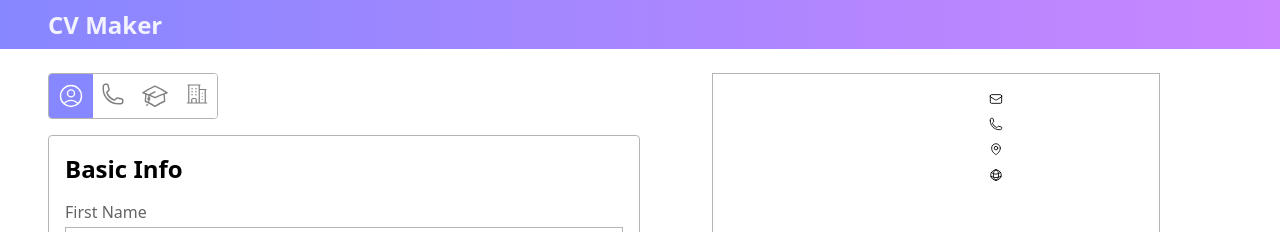
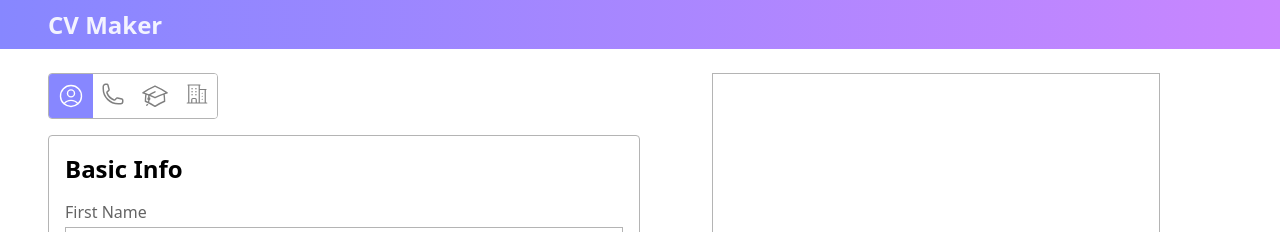
Before and after one commit to NotRelix/cv-maker, a React (Vite) app: page / in a window 1280 px wide. Shown: the top 232 px of the page. Built offline with nearby package versions, Linux system fonts and the light colour scheme.

Commit message:
fix: display filled contact info only

```diff
--- a/src/components/ContactInfo.jsx
+++ b/src/components/ContactInfo.jsx
@@ -1,33 +1,53 @@
 import '../styles/ContactInfo.css';
 
 const ContactInfo = ({ userInfo }) => {
+  const contacts = [
+    {
+      id: 0,
+      name: "email",
+      svg: <svg xmlns="http://www.w3.org/2000/svg" fill="none" viewBox="0 0 24 24" strokeWidth={1.5} stroke="currentColor" className="size-6">
+              <path strokeLinecap="round" strokeLinejoin="round" d="M21.75 6.75v10.5a2.25 2.25 0 0 1-2.25 2.25h-15a2.25 2.25 0 0 1-2.25-2.25V6.75m19.5 0A2.25 2.25 0 0 0 19.5 4.5h-15a2.25 2.25 0 0 0-2.25 2.25m19.5 0v.243a2.25 2.25 0 0 1-1.07 1.916l-7.5 4.615a2.25 2.25 0 0 1-2.36 0L3.32 8.91a2.25 2.25 0 0 1-1.07-1.916V6.75" />
+            </svg>,
+      value: <p className='contact-info__email'>{userInfo.email}</p>,
+    },
+    {
+      id: 1,
+      name: "phoneNumber",
+      svg: <svg xmlns="http://www.w3.org/2000/svg" fill="none" viewBox="0 0 24 24" strokeWidth={1.5} stroke="currentColor" className="size-6">
+              <path strokeLinecap="round" strokeLinejoin="round" d="M2.25 6.75c0 8.284 6.716 15 15 15h2.25a2.25 2.25 0 0 0 2.25-2.25v-1.372c0-.516-.351-.966-.852-1.091l-4.423-1.106c-.44-.11-.902.055-1.173.417l-.97 1.293c-.282.376-.769.542-1.21.38a12.035 12.035 0 0 1-7.143-7.143c-.162-.441.004-.928.38-1.21l1.293-.97c.363-.271.527-.734.417-1.173L6.963 3.102a1.125 1.125 0 0 0-1.091-.852H4.5A2.25 2.25 0 0 0 2.25 4.5v2.25Z" />
+            </svg>,
+      value: <p className='contact-info__phone-number'>{userInfo.phoneNumber}</p>,
+    },
+    {
+      id: 2,
+      name: "location",
+      svg: <svg xmlns="http://www.w3.org/2000/svg" fill="none" viewBox="0 0 24 24" strokeWidth={1.5} stroke="currentColor" className="size-6">
+              <path strokeLinecap="round" strokeLinejoin="round" d="M15 10.5a3 3 0 1 1-6 0 3 3 0 0 1 6 0Z" />
+              <path strokeLinecap="round" strokeLinejoin="round" d="M19.5 10.5c0 7.142-7.5 11.25-7.5 11.25S4.5 17.642 4.5 10.5a7.5 7.5 0 1 1 15 0Z" />
+            </svg>,
+      value: <p className='contact-info__location'>{userInfo.location}</p>,
+    },
+    {
+      id: 3,
+      name: "website",
+      svg: <svg xmlns="http://www.w3.org/2000/svg" fill="none" viewBox="0 0 24 24" strokeWidth={1.5} stroke="currentColor" className="size-6">
+              <path strokeLinecap="round" strokeLinejoin="round" d="M12 21a9.004 9.004 0 0 0 8.716-6.747M12 21a9.004 9.004 0 0 1-8.716-6.747M12 21c2.485 0 4.5-4.03 4.5-9S14.485 3 12 3m0 18c-2.485 0-4.5-4.03-4.5-9S9.515 3 12 3m0 0a8.997 8.997 0 0 1 7.843 4.582M12 3a8.997 8.997 0 0 0-7.843 4.582m15.686 0A11.953 11.953 0 0 1 12 10.5c-2.998 0-5.74-1.1-7.843-2.918m15.686 0A8.959 8.959 0 0 1 21 12c0 .778-.099 1.533-.284 2.253m0 0A17.919 17.919 0 0 1 12 16.5c-3.162 0-6.133-.815-8.716-2.247m0 0A9.015 9.015 0 0 1 3 12c0-1.605.42-3.113 1.157-4.418" />
+            </svg>,
+      value: <p className='contact-info__website'>{userInfo.website}</p>,
+    },
+  ]
   return (
     <section className="user-cv__contact-info">
-      <div className='contact-info__container'>
-        <svg xmlns="http://www.w3.org/2000/svg" fill="none" viewBox="0 0 24 24" strokeWidth={1.5} stroke="currentColor" className="size-6">
-          <path strokeLinecap="round" strokeLinejoin="round" d="M21.75 6.75v10.5a2.25 2.25 0 0 1-2.25 2.25h-15a2.25 2.25 0 0 1-2.25-2.25V6.75m19.5 0A2.25 2.25 0 0 0 19.5 4.5h-15a2.25 2.25 0 0 0-2.25 2.25m19.5 0v.243a2.25 2.25 0 0 1-1.07 1.916l-7.5 4.615a2.25 2.25 0 0 1-2.36 0L3.32 8.91a2.25 2.25 0 0 1-1.07-1.916V6.75" />
-        </svg>
-        <p className='contact-info__email'>{userInfo.email}</p>
-      </div>
-      <div className='contact-info__container'>
-        <svg xmlns="http://www.w3.org/2000/svg" fill="none" viewBox="0 0 24 24" strokeWidth={1.5} stroke="currentColor" className="size-6">
-          <path strokeLinecap="round" strokeLinejoin="round" d="M2.25 6.75c0 8.284 6.716 15 15 15h2.25a2.25 2.25 0 0 0 2.25-2.25v-1.372c0-.516-.351-.966-.852-1.091l-4.423-1.106c-.44-.11-.902.055-1.173.417l-.97 1.293c-.282.376-.769.542-1.21.38a12.035 12.035 0 0 1-7.143-7.143c-.162-.441.004-.928.38-1.21l1.293-.97c.363-.271.527-.734.417-1.173L6.963 3.102a1.125 1.125 0 0 0-1.091-.852H4.5A2.25 2.25 0 0 0 2.25 4.5v2.25Z" />
-        </svg>
-        <p className='contact-info__phone-number'>{userInfo.phoneNumber}</p>
-      </div>
-      <div className='contact-info__container'>
-        <svg xmlns="http://www.w3.org/2000/svg" fill="none" viewBox="0 0 24 24" strokeWidth={1.5} stroke="currentColor" className="size-6">
-          <path strokeLinecap="round" strokeLinejoin="round" d="M15 10.5a3 3 0 1 1-6 0 3 3 0 0 1 6 0Z" />
-          <path strokeLinecap="round" strokeLinejoin="round" d="M19.5 10.5c0 7.142-7.5 11.25-7.5 11.25S4.5 17.642 4.5 10.5a7.5 7.5 0 1 1 15 0Z" />
-        </svg>
-        <p className='contact-info__location'>{userInfo.location}</p>
-      </div>
-      <div className='contact-info__container'>
-        <svg xmlns="http://www.w3.org/2000/svg" fill="none" viewBox="0 0 24 24" strokeWidth={1.5} stroke="currentColor" className="size-6">
-          <path strokeLinecap="round" strokeLinejoin="round" d="M12 21a9.004 9.004 0 0 0 8.716-6.747M12 21a9.004 9.004 0 0 1-8.716-6.747M12 21c2.485 0 4.5-4.03 4.5-9S14.485 3 12 3m0 18c-2.485 0-4.5-4.03-4.5-9S9.515 3 12 3m0 0a8.997 8.997 0 0 1 7.843 4.582M12 3a8.997 8.997 0 0 0-7.843 4.582m15.686 0A11.953 11.953 0 0 1 12 10.5c-2.998 0-5.74-1.1-7.843-2.918m15.686 0A8.959 8.959 0 0 1 21 12c0 .778-.099 1.533-.284 2.253m0 0A17.919 17.919 0 0 1 12 16.5c-3.162 0-6.133-.815-8.716-2.247m0 0A9.015 9.015 0 0 1 3 12c0-1.605.42-3.113 1.157-4.418" />
-        </svg>
-        <p className='contact-info__website'>{userInfo.website}</p>
-      </div>
+      {contacts.map(contact => {
+        if (userInfo[contact.name]) {
+          return (
+            <div className="contact-info__container">
+              {contact.svg}
+              {contact.value}
+            </div>
+          )
+        }
+      })}
     </section>
   )
 }
```
